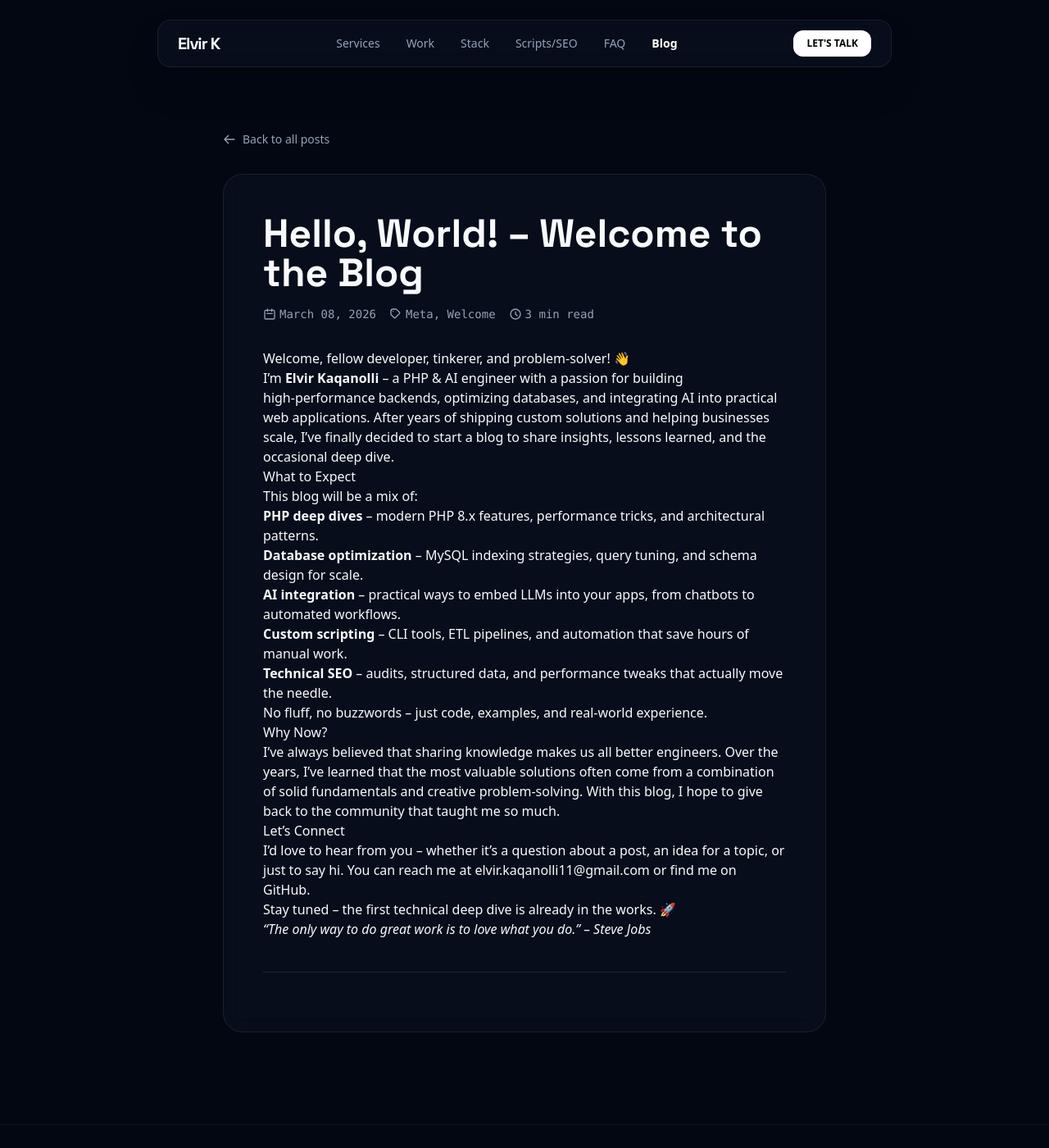
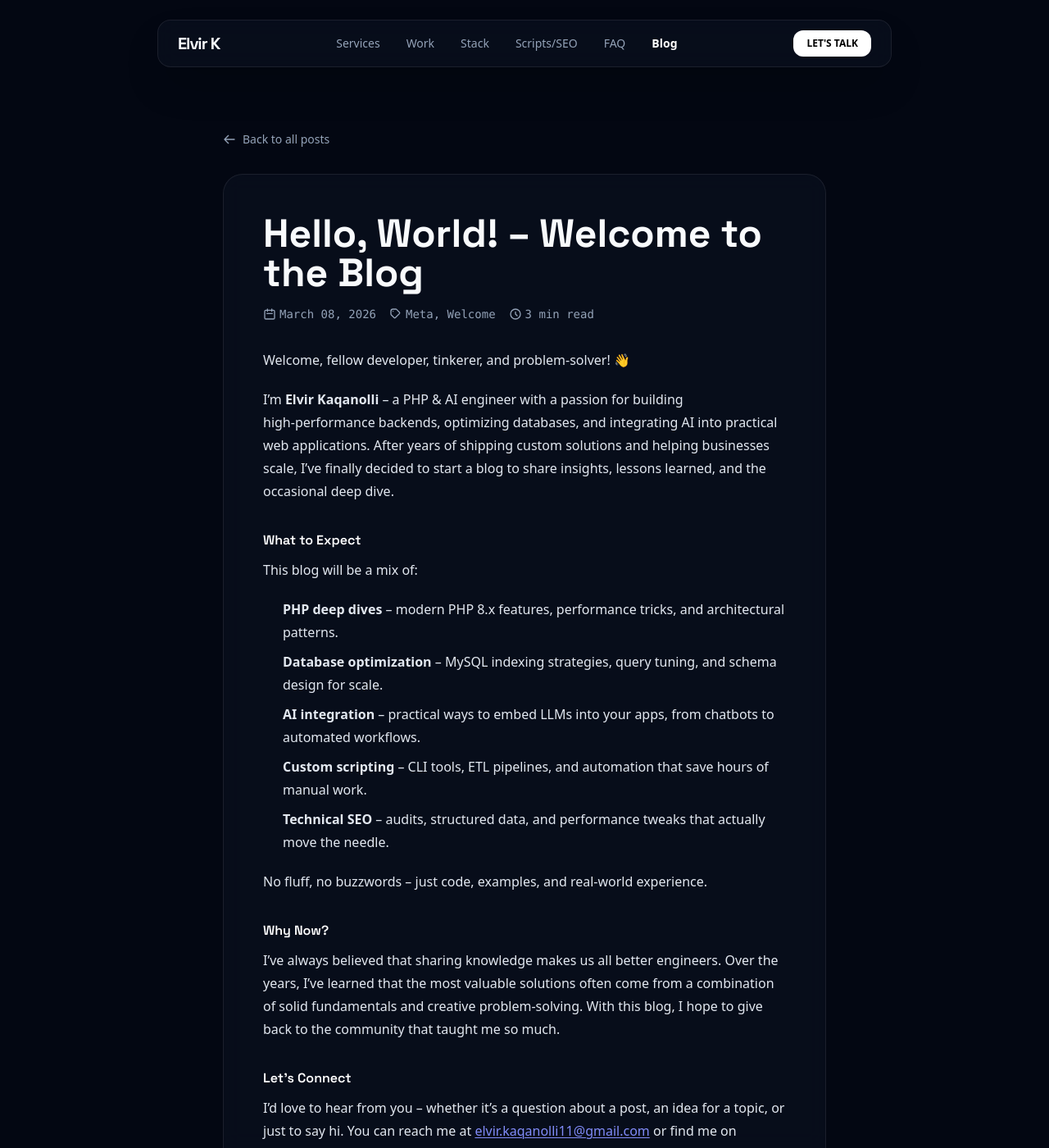
Before and after one commit to elvir-k/elvir-k.github.io, a Jekyll site: the page built from _posts/2026-03-08-first-post.md, in a window 1280 px wide and 1400 px high. Shown: the whole window at 82% size. Built offline with Jekyll 4.4.1, drawn with Linux system fonts in a browser that asks for light colours; nearby versions of some CDN libraries.

Commit message:
Update default.html

```diff
--- a/_layouts/default.html
+++ b/_layouts/default.html
@@ -73,7 +73,28 @@
       width: 100%;
     }
   </style>
+  <style>
+  /* Critical styles */
+  body { background-color: #030712; color: #f8fafc; overflow-x: hidden; font-family: system-ui, -apple-system, 'Segoe UI', Roboto, sans-serif; margin: 0; }
+  .font-heading { font-family: 'Space Grotesk', system-ui, sans-serif; }
+  .glass { background: rgba(15, 23, 42, 0.4); backdrop-filter: blur(12px); border: 1px solid rgba(255, 255, 255, 0.08); }
+  .gradient-text { background: linear-gradient(to right, #818cf8, #22d3ee, #818cf8); -webkit-background-clip: text; -webkit-text-fill-color: transparent; background-size: 200% auto; animation: shimmer 4s linear infinite; }
+  @keyframes shimmer { 0% { background-position: -200% 0; } 100% { background-position: 200% 0; } }
+  .reveal { opacity: 0; transform: translateY(30px); transition: 1s all cubic-bezier(0.22, 1, 0.36, 1); }
+  .reveal.active { opacity: 1; transform: translateY(0); }
 
+  /* Prose styles (if not using Tailwind typography plugin) */
+  .prose { color: #e2e8f0; line-height: 1.75; }
+  .prose h1, .prose h2, .prose h3, .prose h4 { color: white; font-family: 'Space Grotesk', sans-serif; font-weight: 600; margin-top: 2em; margin-bottom: 0.5em; }
+  .prose p { margin-bottom: 1.25em; }
+  .prose a { color: #818cf8; text-decoration: underline; text-decoration-thickness: 1px; text-underline-offset: 2px; }
+  .prose a:hover { color: #a5b4fc; }
+  .prose code { background: rgba(255,255,255,0.1); padding: 0.2em 0.4em; border-radius: 0.25rem; font-size: 0.875em; }
+  .prose pre { background: #0f172a; border: 1px solid rgba(255,255,255,0.1); border-radius: 1rem; padding: 1rem; overflow-x: auto; }
+  .prose blockquote { border-left-color: #4f46e5; color: #94a3b8; font-style: italic; }
+  .prose ul, .prose ol { padding-left: 1.5rem; margin-bottom: 1.25em; }
+  .prose li { margin-bottom: 0.5em; }
+</style>
   <!-- Tailwind config (inline) -->
   <script>
     window.tailwind = window.tailwind || {};
```
